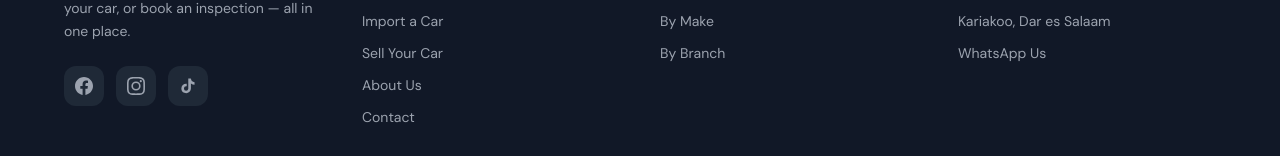
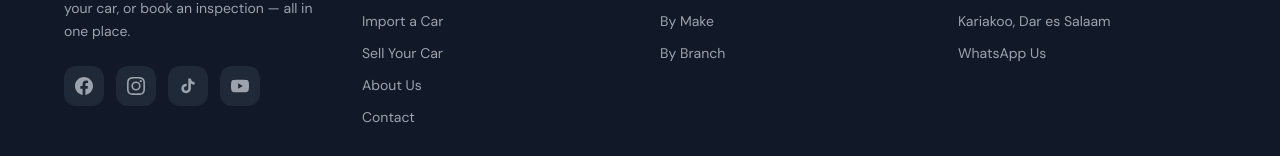
Before and after one commit to Stark-Priver/carDealship, a Next.js app: page / in a window 1280 px wide. Shown: the part 4973-5129 px from the top of the page. Built offline with nearby package versions, Linux system fonts and the light colour scheme.

Commit message:
Added the Youtube Icon

```diff
--- a/components/Footer.tsx
+++ b/components/Footer.tsx
@@ -65,6 +65,19 @@ const Footer = () => (
                 <path d='M19.59 6.69a4.83 4.83 0 01-3.77-4.25V2h-3.45v13.67a2.89 2.89 0 01-2.88 2.5 2.89 2.89 0 01-2.89-2.89 2.89 2.89 0 012.89-2.89c.28 0 .54.04.79.1v-3.5a6.37 6.37 0 00-.79-.05A6.34 6.34 0 003.15 15.2a6.34 6.34 0 0010.86 4.48 6.3 6.3 0 001.88-4.48V8.74a8.26 8.26 0 004.84 1.56V6.85a4.84 4.84 0 01-1.14-.16z'/>
               </svg>
             </Link>
+
+            {/* YouTube */}
+            <Link
+              href='https://youtube.com/@bingwamagari'
+              target='_blank'
+              rel='noopener noreferrer'
+              className='group w-10 h-10 rounded-xl bg-gray-800 flex items-center justify-center hover:bg-[#FF0000] hover:scale-110 hover:shadow-[0_0_20px_rgba(255,0,0,0.4)] transition-all duration-300'
+              aria-label='YouTube'
+            >
+              <svg xmlns='http://www.w3.org/2000/svg' width='18' height='18' viewBox='0 0 24 24' fill='currentColor' className='text-gray-400 group-hover:text-white transition-colors'>
+                <path d='M23.498 6.186a3.016 3.016 0 00-2.122-2.136C19.505 3.545 12 3.545 12 3.545s-7.505 0-9.377.505A3.017 3.017 0 00.502 6.186C0 8.07 0 12 0 12s0 3.93.502 5.814a3.016 3.016 0 002.122 2.136c1.871.505 9.376.505 9.376.505s7.505 0 9.377-.505a3.015 3.015 0 002.122-2.136C24 15.93 24 12 24 12s0-3.93-.502-5.814zM9.545 15.568V8.432L15.818 12l-6.273 3.568z'/>
+              </svg>
+            </Link>
           </div>
         </div>
 
```
